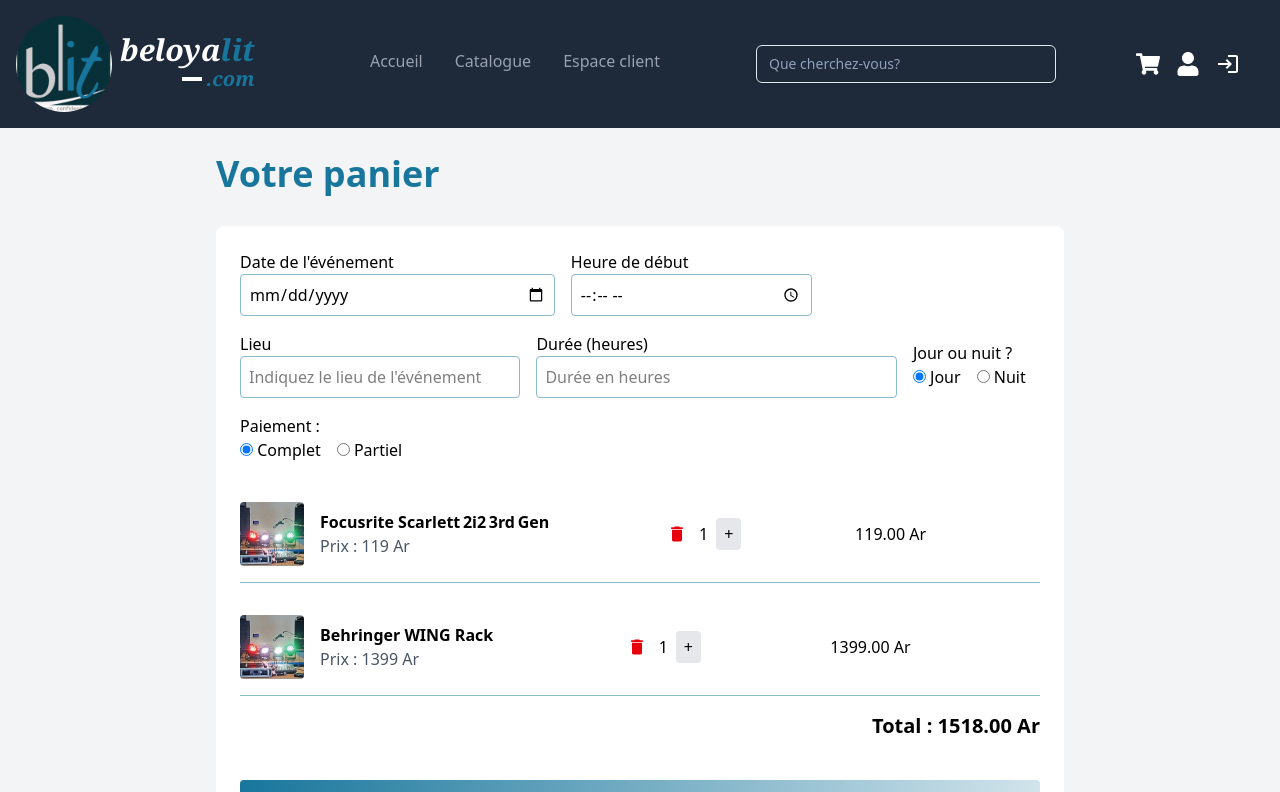
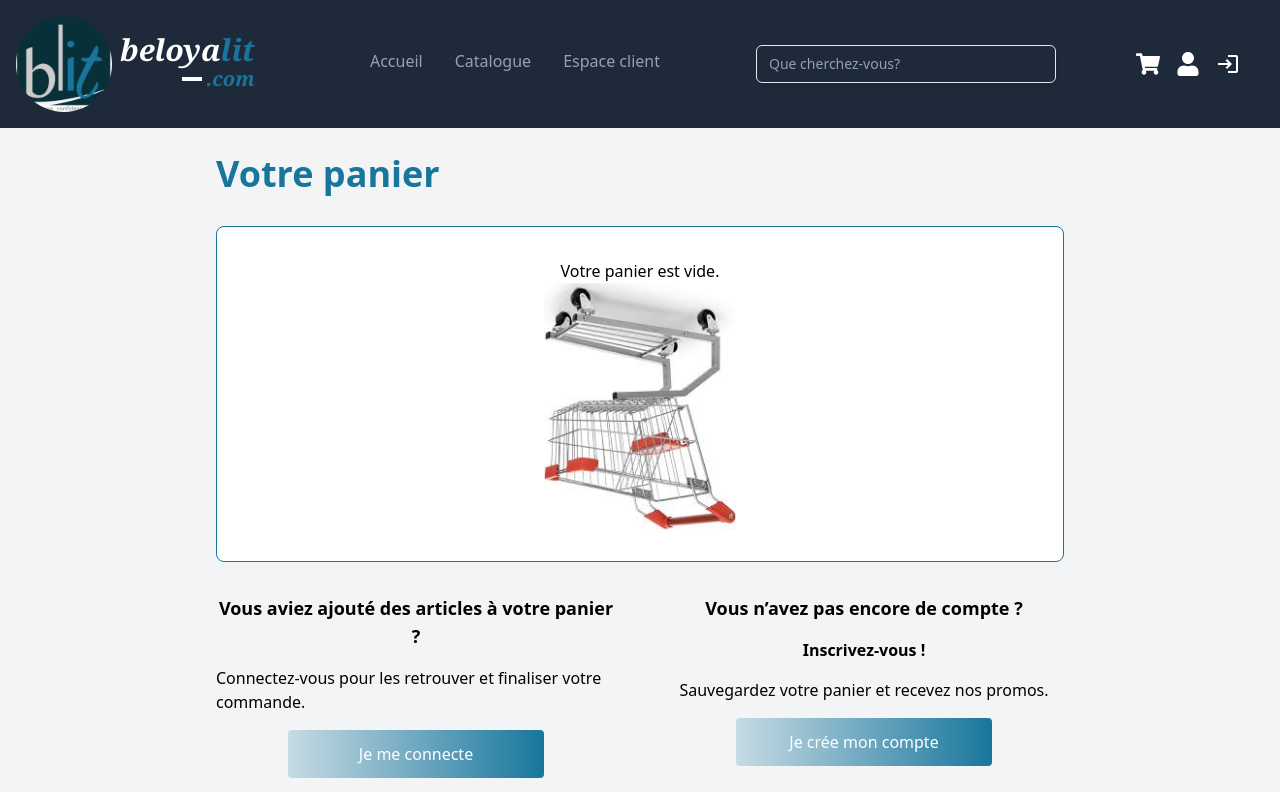
Before and after one commit to Ngitangita/beloyalit-Reservation-Sono, a React (Vite) app: page /basket in a window 1280 px wide. Shown: the top 792 px of the page. Built offline with nearby package versions, Linux system fonts and the light colour scheme.

Commit message:
feat: cliquez sur le panier dans le catalogue, il y a la notification dans le panier

```diff
--- a/package.json
+++ b/package.json
@@ -25,7 +25,7 @@
     "react-router-dom": "^7.6.2",
     "react-toastify": "^11.0.5",
     "yup": "^1.0.0",
-    "zustand": "^5.0.5"
+    "zustand": "^5.0.6"
   },
   "devDependencies": {
     "@eslint/js": "^9.25.0",
--- a/src/pages/client/Catalogue.tsx
+++ b/src/pages/client/Catalogue.tsx
@@ -2,10 +2,10 @@
 import { useSearchParams } from "react-router-dom";
 import { FaShoppingCart } from "react-icons/fa";
 import FiltersSidebar, { priceRanges } from "~/components/clientHome/FiltersSidebar";
+import { useCartStore } from "~/stores/useCartStore";
 import type { MaterielsType } from "~/types/types";
 
 type Materiel = MaterielsType & { prix: number };
-
 const allMateriels: Materiel[] = [
   { id: 1, nom: "Sonorisation", image_url: "/sonorisation.jpg", prix: 100 },
   { id: 2, nom: "Deejay", image_url: "/deejay.jpg", prix: 120 },
@@ -24,32 +24,22 @@
 export default function Catalogue() {
   const [searchParams] = useSearchParams();
   const q = searchParams.get("q")?.toLowerCase() || "";
-
   const [isGrid, setIsGrid] = useState(true);
   const [selectedCats, setSelectedCats] = useState<string[]>([]);
   const [selectedPrices, setSelectedPrices] = useState<typeof priceRanges>([]);
   const [filtered, setFiltered] = useState<Materiel[]>(allMateriels);
 
+  const addToCart = useCartStore((s) => s.addToCart);
+
   useEffect(() => {
     let result = allMateriels;
-
-    if (q) {
-      result = result.filter(item =>
-        item.nom.toLowerCase().includes(q)
-      );
-    }
-
-    if (selectedCats.length > 0) {
-      result = result.filter(item =>
-        selectedCats.some(c => item.nom.includes(c))
-      );
-    }
-    if (selectedPrices.length > 0) {
-      result = result.filter(item =>
-        selectedPrices.some(pr => item.prix >= pr.min && item.prix < pr.max)
-      );
-    }
-
+    if (q) result = result.filter(item => item.nom.toLowerCase().includes(q));
+    if (selectedCats.length) result = result.filter(item =>
+      selectedCats.some(c => item.nom.includes(c))
+    );
+    if (selectedPrices.length) result = result.filter(item =>
+      selectedPrices.some(pr => item.prix >= pr.min && item.prix < pr.max)
+    );
     setFiltered(result);
   }, [q, selectedCats, selectedPrices]);
 
@@ -65,65 +55,42 @@
           setSelectedPrices([]);
         }}
       />
-
       <div className="flex-1">
         <div className="flex justify-between items-center mb-4">
           <div>
             <button
               onClick={() => setIsGrid(true)}
-              className={`px-3 py-1 rounded ${
-                isGrid ? "bg-[#18769C] text-white" : "bg-gray-200"
-              }`}
-            >
-              🟦 Carte
-            </button>
+              className={`px-3 py-1 rounded ${isGrid ? "bg-[#18769C] text-white" : "bg-gray-200"}`}
+            >🟦 Carte</button>
             <button
               onClick={() => setIsGrid(false)}
-              className={`px-3 py-1 rounded ml-2 ${
-                !isGrid ? "bg-[#18769C] text-white" : "bg-gray-200"
-              }`}
-            >
-              📋 Liste
-            </button>
+              className={`px-3 py-1 rounded ml-2 ${!isGrid ? "bg-[#18769C] text-white" : "bg-gray-200"}`}
+            >📋 Liste</button>
           </div>
-
           {q && (
             <div className="text-sm italic text-gray-600">
               Résultats pour : <strong>"{q}"</strong>
             </div>
           )}
         </div>
-
         <div className={`${isGrid ? "grid grid-cols-1 sm:grid-cols-2 md:grid-cols-3 xl:grid-cols-4 gap-4" : "grid xl:grid-cols-2 gap-6"}`}>
           {filtered.length === 0 ? (
             <p>Aucun résultat trouvé.</p>
           ) : (
-            filtered.map((m) => (
+            filtered.map(m => (
               <div
                 key={m.id}
-                className={`group transition duration-300 rounded p-3 relative ${
-                  isGrid
-                    ? "flex flex-col items-center hover:scale-105"
-                    : "flex items-center gap-4 hover:bg-gray-100"
-                }`}
+                className={`group transition duration-300 rounded p-3 relative ${isGrid ? "flex flex-col items-center hover:scale-105" : "flex items-center gap-4 hover:bg-gray-100"}`}
               >
                 <img
                   src={m.image_url}
                   alt={m.nom}
-                  className={`rounded object-cover ${
-                    isGrid ? "w-40 h-24" : "w-20 h-14"
-                  }`}
+                  className={`rounded object-cover ${isGrid ? "w-40 h-24" : "w-20 h-14"}`}
                 />
-                <h3 className={`text-gray-800 font-semibold ${
-                  isGrid ? "mt-3 text-center" : ""
-                } group-hover:text-[#18769C]`}>
+                <h3 className={`text-gray-800 font-semibold ${isGrid ? "mt-3 text-center" : ""} group-hover:text-[#18769C]`}>
                   {m.nom}
                 </h3>
-                <div className={`mt-2 flex items-center gap-1 ${
-                  isGrid
-                    ? "absolute left-1/2 -translate-x-1/2 opacity-0 group-hover:opacity-100 transition-opacity"
-                    : "ml-auto"
-                }`}>
+                <div className={`mt-2 flex items-center gap-1 ${isGrid ? "absolute left-1/2 -translate-x-1/2 opacity-0 group-hover:opacity-100 transition-opacity" : "ml-auto"}`}>
                   <button
                     onClick={() => console.log(`Voir détail de ${m.nom}`)}
                     className="w-[90px] border border-[#18769C] text-[#18769C] bg-white p-2 rounded-l-full cursor-pointer hover:bg-[#18769C] hover:text-white transition-colors duration-300 text-sm"
@@ -131,7 +98,7 @@
                     Voir détail
                   </button>
                   <button
-                    onClick={() => console.log(`Ajouter ${m.nom} au panier`)}
+                    onClick={() => addToCart({ id: m.id, name: m.nom, image_url: m.image_url, price: m.prix })}
                     className="bg-[#18769C] p-2 pr-3 rounded-r-full cursor-pointer hover:bg-[#18769C] transition-colors duration-300"
                   >
                     <FaShoppingCart className="text-white text-lg" />
--- a/src/pages/client/basket.tsx
+++ b/src/pages/client/basket.tsx
@@ -1,61 +1,25 @@
 import React, { useState } from "react";
 import { MdDelete } from "react-icons/md";
 import { Link } from "react-router-dom";
-
-interface Product {
-  id: number;
-  name: string;
-  image_url: string;
-  quantity: number;
-  price: number;
-}
+import { useCartStore } from "~/stores/useCartStore";
 
 export default function Basket() {
-  const [cartItems, setCartItems] = useState<Product[]>([
-    {
-      id: 1,
-      name: "Focusrite Scarlett 2i2 3rd Gen",
-      image_url: "/pack-evenementiel.jpeg",
-      quantity: 1,
-      price: 119,
-    },
-    {
-      id: 2,
-      name: "Behringer WING Rack",
-      image_url: "/pack-evenementiel.jpeg",
-      quantity: 1,
-      price: 1399,
-    },
-  ]);
-  const [isAuthenticated, ] = useState(false);
-  const [isLoading, setIsLoading] = useState(false);
+  const items = useCartStore((s) => s.items);
+  const remove = useCartStore((s) => s.removeFromCart);
+  const updateQuantity = useCartStore((s) => s.updateQuantity);
 
   const [eventDate, setEventDate] = useState("");
   const [eventTime, setEventTime] = useState("");
   const [location, setLocation] = useState("");
   const [duration, setDuration] = useState<number | "">("");
   const [dayNight, setDayNight] = useState<"jour" | "nuit">("jour");
-  const [paymentType, setPaymentType] = useState<"complet" | "partiel">(
-    "complet"
-  );
+  const [paymentType, setPaymentType] = useState<"complet" | "partiel">("complet");
   const [errors, setErrors] = useState<Record<string, string>>({});
   const [isSubmitting, setIsSubmitting] = useState(false);
-
-  const removeItem = (id: number) =>
-    setCartItems((prev) => prev.filter((i) => i.id !== id));
-  const updateQuantity = (id: number, delta: number) =>
-    setCartItems((prev) =>
-      prev
-        .map((i) => (i.id === id ? { ...i, quantity: i.quantity + delta } : i))
-        .filter((i) => i.quantity > 0)
-    );
-
-  const total = cartItems
-    .reduce((acc, i) => acc + i.price * i.quantity, 0)
-    .toFixed(2);
+  const [isAuthenticated] = useState(false);
 
   const validate = () => {
-    const errs: Record<string, string> = {};
+    const errs: Record<string,string> = {};
     if (!eventDate) errs.eventDate = "Veuillez choisir une date.";
     if (!eventTime) errs.eventTime = "Veuillez sélectionner une heure.";
     if (!location.trim()) errs.location = "Veuillez indiquer un lieu.";
@@ -63,54 +27,34 @@
     return errs;
   };
 
-  const handleClick = (action: "sign-in" | "sign-up") => {
-    console.log("Action:", action);
-    setIsLoading(true);
-    setTimeout(() => setIsLoading(false), 1000);
-  };
-
   const handleSubmit = (e: React.FormEvent) => {
     e.preventDefault();
-    if (cartItems.length === 0) return;
-
+    if (items.length === 0) return;
     if (!isAuthenticated) {
-      alert(
-        "Veuillez vous connecter ou créer un compte avant d'envoyer la demande."
-      );
+      alert("Veuillez vous connecter ou créer un compte avant d'envoyer la demande.");
       return;
     }
-
     const errs = validate();
     if (Object.keys(errs).length > 0) {
       setErrors(errs);
       return;
     }
-
     setErrors({});
     setIsSubmitting(true);
-
-    const payload = {
-      cartItems,
-      eventDate,
-      eventTime,
-      location,
-      duration,
-      dayNight,
-      paymentType,
-      total,
-    };
-    console.log("Payload envoyé:", payload);
+    const payload = { items, eventDate, eventTime, location, duration, dayNight, paymentType };
+    console.log("Payload:", payload);
     setTimeout(() => {
       setIsSubmitting(false);
       alert("Demande envoyée !");
     }, 1000);
   };
 
+  const total = items.reduce((acc, i) => acc + i.price * i.quantity, 0).toFixed(2);
+
   return (
     <div className="max-w-4xl mx-auto p-6 flex flex-col gap-8">
       <h1 className="text-4xl font-bold text-[#18769C]">Votre panier</h1>
-
-      {cartItems.length === 0 ? (
+      {items.length === 0 ? (
         <>
           <div className="bg-white border border-[#18769C] rounded-lg p-8 text-center">
             <p>Votre panier est vide.</p>
@@ -151,14 +95,9 @@
                 <Link to={link}>
                   <button
                     onClick={() => handleClick(action)}
-                    disabled={isLoading}
                     className="w-64 p-3 rounded bg-gradient-to-r from-[#18769C]/20 to-[#18769C] text-white hover:from-[#18769C] hover:to-[#18769C]/20 transition"
                   >
-                    {isLoading ? (
-                      <span className="animate-pulse">Chargement...</span>
-                    ) : (
-                      buttonText
-                    )}
+                      {buttonText}
                   </button>
                 </Link>
               </div>
@@ -166,11 +105,8 @@
           </div>
         </>
       ) : (
-        <form
-          onSubmit={handleSubmit}
-          className="bg-white rounded-lg p-6 flex flex-col gap-6"
-        >
-          <div className="flex flex-row gap-4 flex-wrap items-center">
+        <form onSubmit={handleSubmit} className="bg-white rounded-lg p-6 flex flex-col gap-6">
+            <div className="flex flex-row gap-4 flex-wrap items-center">
             <div>
               <label>Date de l'événement</label>
               <input
@@ -271,75 +207,29 @@
             </div>
           </div>
           <div className="flex flex-col gap-4">
-            {cartItems.map((item) => (
-              <div
-                key={item.id}
-                className="flex justify-between items-center py-4 border-b border-[#18769C]/50"
-              >
+            {items.map(item => (
+              <div key={item.id} className="flex justify-between items-center py-4 border-b border-[#18769C]/50">
                 <div className="flex items-center space-x-4">
-                  <img
-                    src={item.image_url}
-                    alt={item.name}
-                    className="w-16 h-16 object-cover rounded"
-                  />
+                  <img src={item.image_url} alt={item.name} className="w-16 h-16 object-cover rounded" />
                   <div>
                     <p className="font-semibold">{item.name}</p>
                     <p className="text-gray-600">Prix : {item.price} Ar</p>
                   </div>
                 </div>
                 <div className="flex items-center space-x-2">
-                  {item.quantity > 1 ? (
-                    <button
-                      type="button"
-                      onClick={() => updateQuantity(item.id, -1)}
-                      className="px-2 py-1 bg-gray-200 rounded"
-                    >
-                      –
-                    </button>
-                  ) : (
-                    <button
-                      type="button"
-                      onClick={() => removeItem(item.id)}
-                      className="p-1 text-red-600 hover:text-red-800 cursor-pointer"
-                    >
-                      <MdDelete size={20} />
-                    </button>
-                  )}
+                  <button type="button" onClick={() => updateQuantity(item.id, -1)} className="px-2 py-1 bg-gray-200 rounded">–</button>
                   <span>{item.quantity}</span>
-                  <button
-                    type="button"
-                    onClick={() => updateQuantity(item.id, +1)}
-                    className="px-2 py-1 bg-gray-200 rounded cursor-pointer"
-                  >
-                    +
-                  </button>
+                  <button type="button" onClick={() => updateQuantity(item.id, +1)} className="px-2 py-1 bg-gray-200 rounded">+</button>
                 </div>
-                 <span>{(item.price * item.quantity).toFixed(2)} Ar</span>
-                {item.quantity > 1 ? (
-                    <button
-                      type="button"
-                      onClick={() => removeItem(item.id)}
-                      className="p-1 text-red-600 hover:text-red-800 cursor-pointer"
-                    >
-                      <MdDelete size={20} />
-                    </button>
-                  ) : (
-                    <div></div>
-                  )}
+                <span>{(item.price * item.quantity).toFixed(2)} Ar</span>
+                <button type="button" onClick={() => remove(item.id)} className="p-1 text-red-600 hover:text-red-800">
+                  <MdDelete size={20} />
+                </button>
               </div>
             ))}
-            <div className="text-right font-bold text-xl">
-              Total : {total} Ar
-            </div>
+            <div className="text-right font-bold text-xl">Total : {total} Ar</div>
           </div>
-
-          <button
-            type="submit"
-            disabled={isSubmitting}
-            className="p-2 rounded
-             hover:bg-gradient-to-l hover:from-[#18769C] hover:to-[#18769C]/20 mt-4 cursor-pointer
-              bg-gradient-to-r from-[#18769C] to-[#18769C]/20 text-xl text-white"
-          >
+          <button type="submit" disabled={isSubmitting} className="p-2 rounded hover:bg-gradient-to-l hover:from-[#18769C] hover:to-[#18769C]/20 bg-gradient-to-r from-[#18769C] to-[#18769C]/20 text-xl text-white">
             {isSubmitting ? "Envoi…" : "Envoyer la demande"}
           </button>
         </form>
--- /dev/null
+++ b/src/stores/useCartStore.ts
@@ -0,0 +1,45 @@
+import { create } from "zustand";
+
+export interface CartItem {
+  id: number;
+  name: string;
+  image_url: string;
+  price: number;
+  quantity: number;
+}
+
+interface CartState {
+  items: CartItem[];
+  addToCart: (item: Omit<CartItem, "quantity">) => void;
+  removeFromCart: (id: number) => void;
+  updateQuantity: (id: number, delta: number) => void;
+  totalCount: () => number;
+}
+
+export const useCartStore = create<CartState>((set, get) => ({
+  items: [],
+  addToCart: (item) => {
+    const existing = get().items.find((i) => i.id === item.id);
+    if (existing) {
+      set({
+        items: get().items.map((i) =>
+          i.id === item.id ? { ...i, quantity: i.quantity + 1 } : i
+        ),
+      });
+    } else {
+      set({ items: [...get().items, { ...item, quantity: 1 }] });
+    }
+  },
+  removeFromCart: (id) =>
+    set({ items: get().items.filter((i) => i.id !== id) }),
+  updateQuantity: (id, delta) => {
+    const updated = get()
+      .items.map((i) =>
+        i.id === id ? { ...i, quantity: Math.max(0, i.quantity + delta) } : i
+      )
+      .filter((i) => i.quantity > 0);
+    set({ items: updated });
+  },
+  totalCount: () =>
+    get().items.reduce((sum, i) => sum + i.quantity, 0),
+}));
```
Also changed, not shown: src/components/clientHome/Header.tsx (+24 -69 lines), 1 other file (tests, documents, lock files or other folders).
